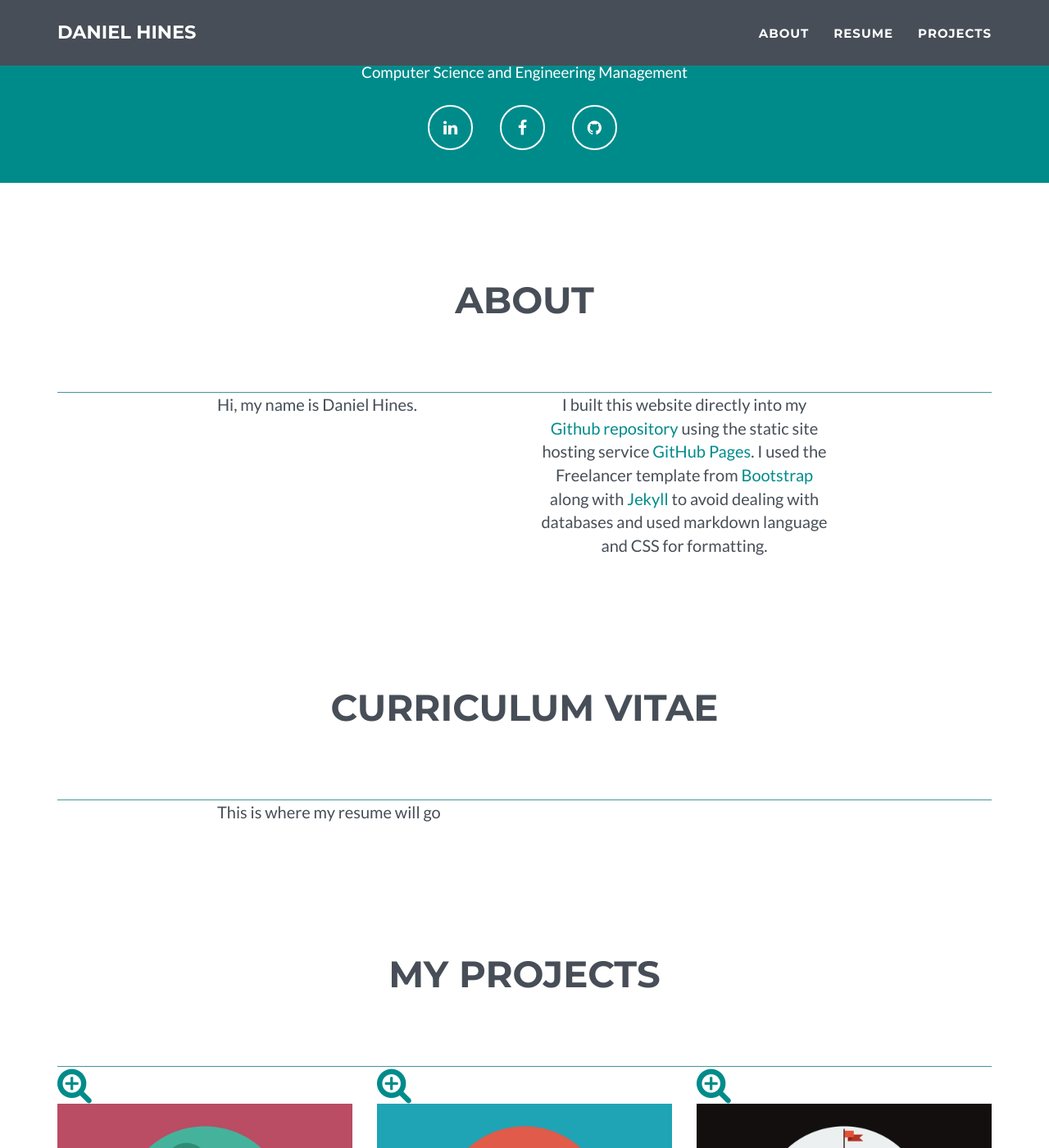
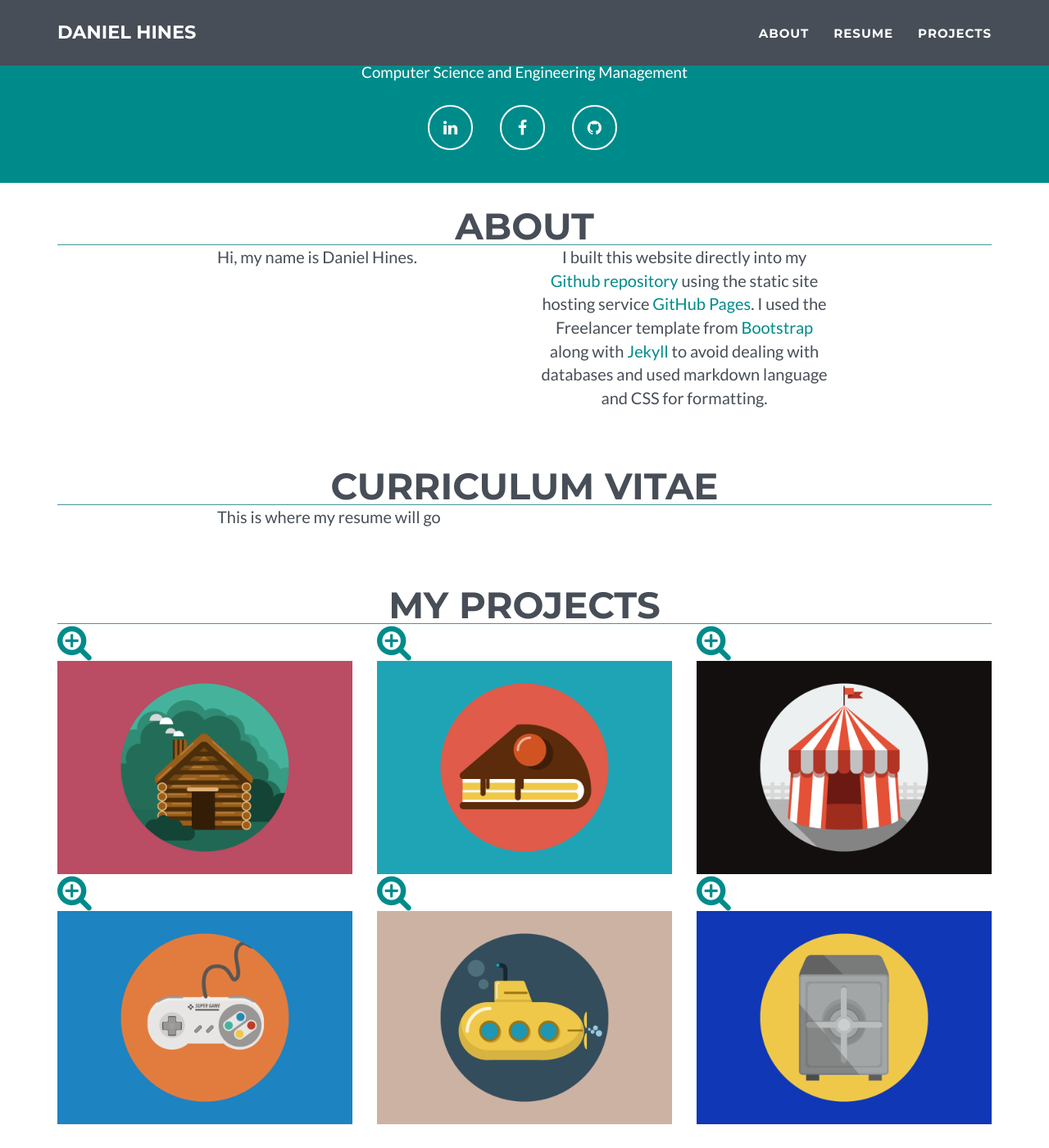
Before and after one commit to danielchines/danielchines.github.io, a Jekyll site: the page built from index.html, in a window 1280 px wide and 1400 px high, scrolled down 550 px. Shown: the whole window at 82% size. Built offline with Jekyll 4.4.1, drawn with Linux system fonts in a browser that asks for light colours.

Commit message:
Update main.css

```diff
--- a/_includes/css/main.css
+++ b/_includes/css/main.css
@@ -206,7 +206,7 @@ section {
 section h2 {
     margin: 0;
     font-size: 3em;
-    line-height: 5em;
+    line-height: 1em;
     border-bottom: 1px solid rgba(7,114,120,.75);
 }
 
```
